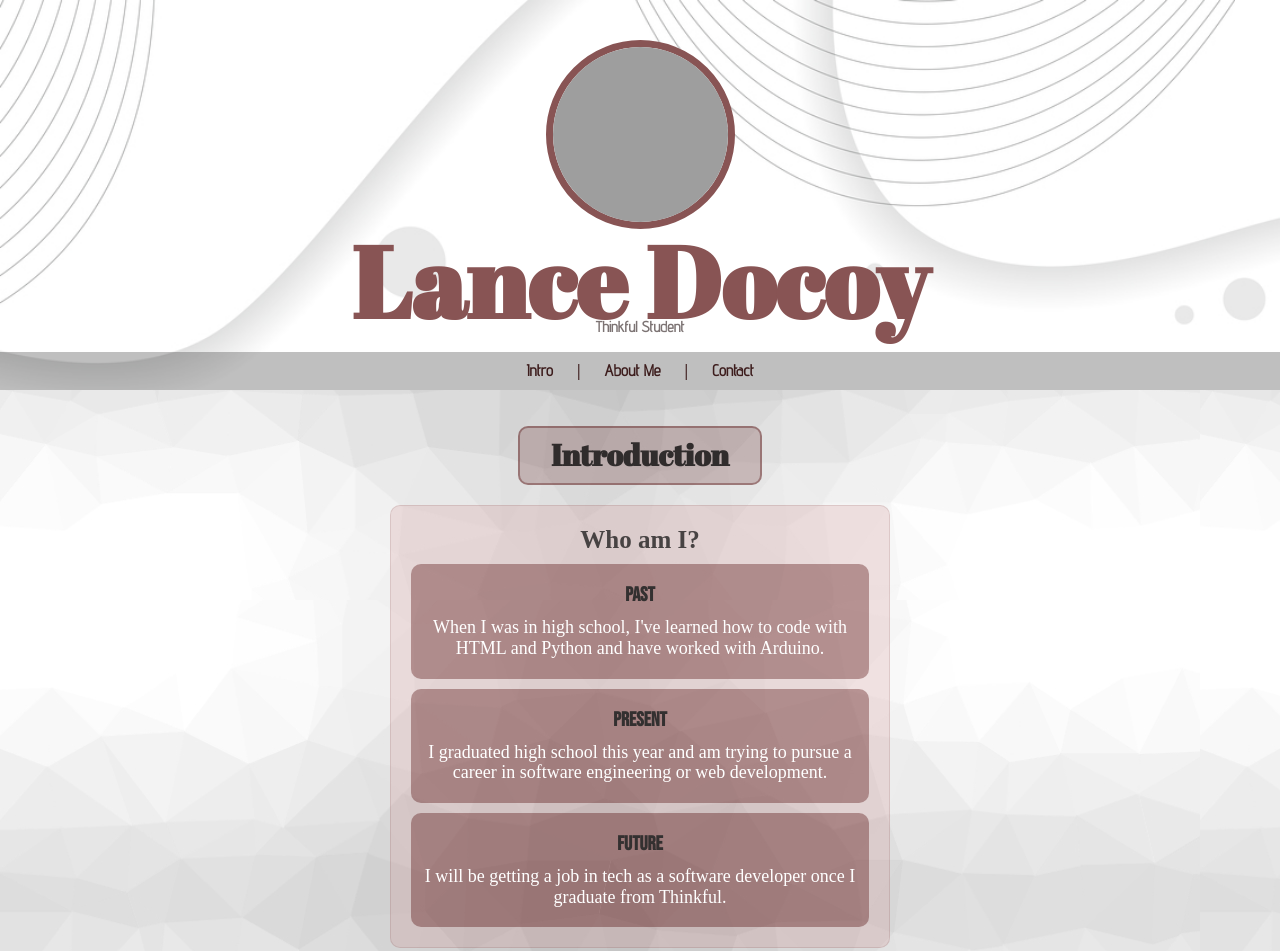
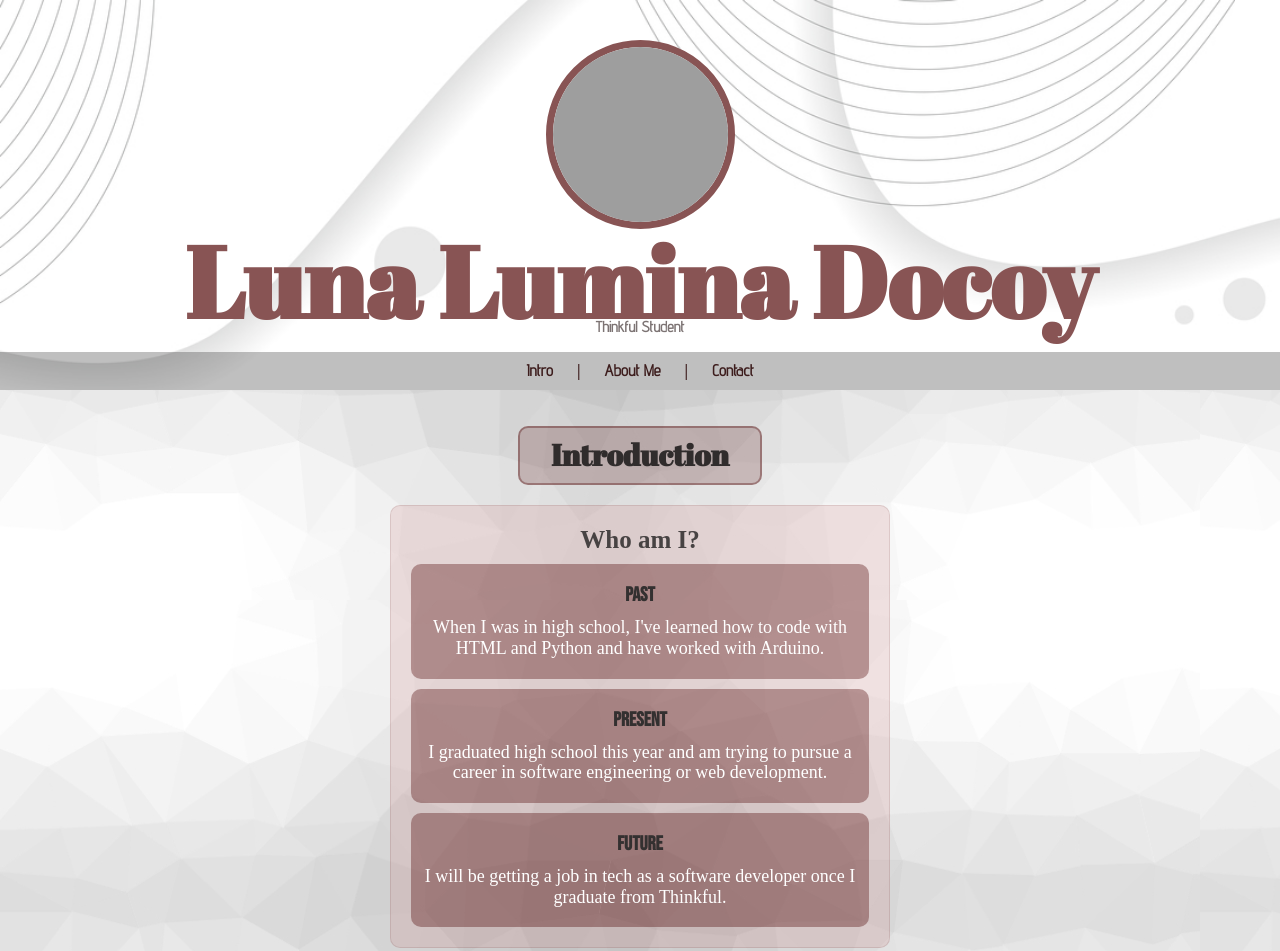
Before and after one commit to docoylu/portfolio, a plain HTML site: page index.html in a window 1280 px wide. Shown: the top 951 px of the page. Drawn offline with Linux system fonts and the light colour scheme; grey boxes are pictures that could not be loaded; a web font is replaced by a local one.

Commit message:
Update index.html

```diff
--- a/index.html
+++ b/index.html
@@ -24,7 +24,7 @@
   <header>
     <!-- picture, name, and description -->
     <img class="header-pic" src="images/body/header/me.jpg" alt="Avatar">
-    <h1>Lance Docoy</h1>
+    <h1>Luna Lumina Docoy</h1>
     <h2>Thinkful Student</h2>
     <nav>
       <!-- make navigation options a list -->
```
